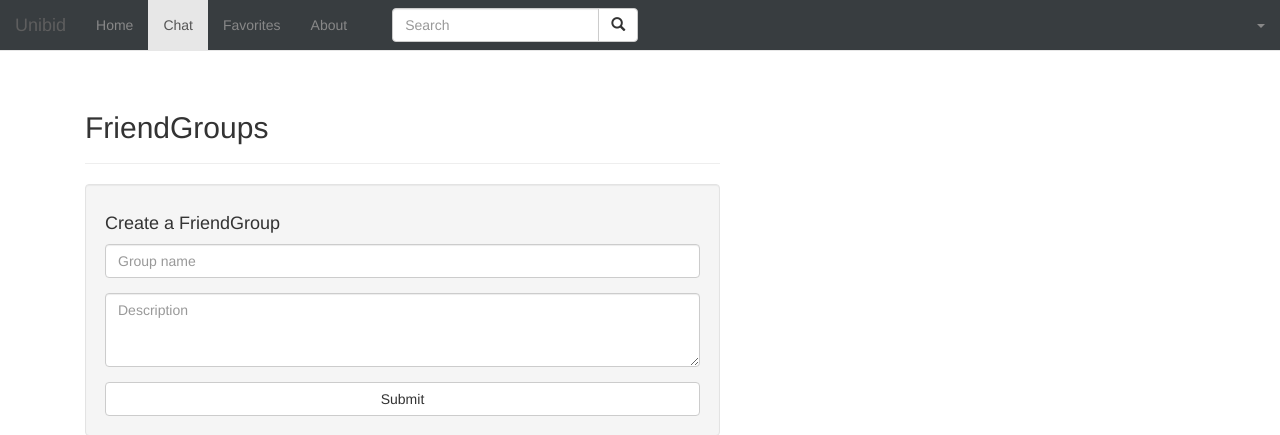
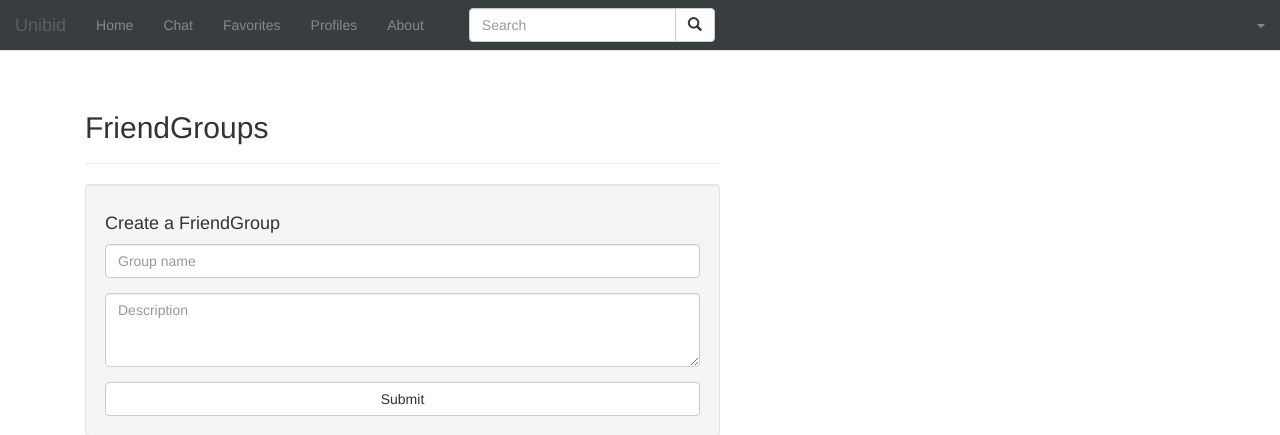
Before and after one commit to shlomioved1234/software_project, a Flask app: page /chat in a window 1280 px wide. Shown: the top 435 px of the page. Run offline with Flask 2, Linux system fonts and the light colour scheme; the visitor is signed in with stand-in values (Sample User, id 1); some libraries are stand-ins or nearby versions.

Commit message:
shlomi changes

```diff
--- a/app/templates/base.html
+++ b/app/templates/base.html
@@ -31,8 +31,9 @@
                 <ul class="nav navbar-nav">
                     <li class="{% if nav_active=='home'%}active{%endif%}"><a href="/home">Home</a></li>
                     {% if authenticated %}
-                    <li class="{% if nav_active=='friends'%}active{%endif%}"><a href="/chat">Chat</a></li>
+                    <li class="{% if nav_active=='chat'%}active{%endif%}"><a href="/chat">Chat</a></li>
                     <li class="{% if nav_active=='favorites'%}active{%endif%}"><a href="/favorites">Favorites</a></li>
+                    <li class="{% if nav_active=='profiles'%}active{%endif%}"><a href="/profiles">Profiles</a></li>
                     {%endif%}
                     <li class="{% if nav_active=='about'%}active{%endif%}"><a href="/about">About</a></li>
                 </ul>
```
